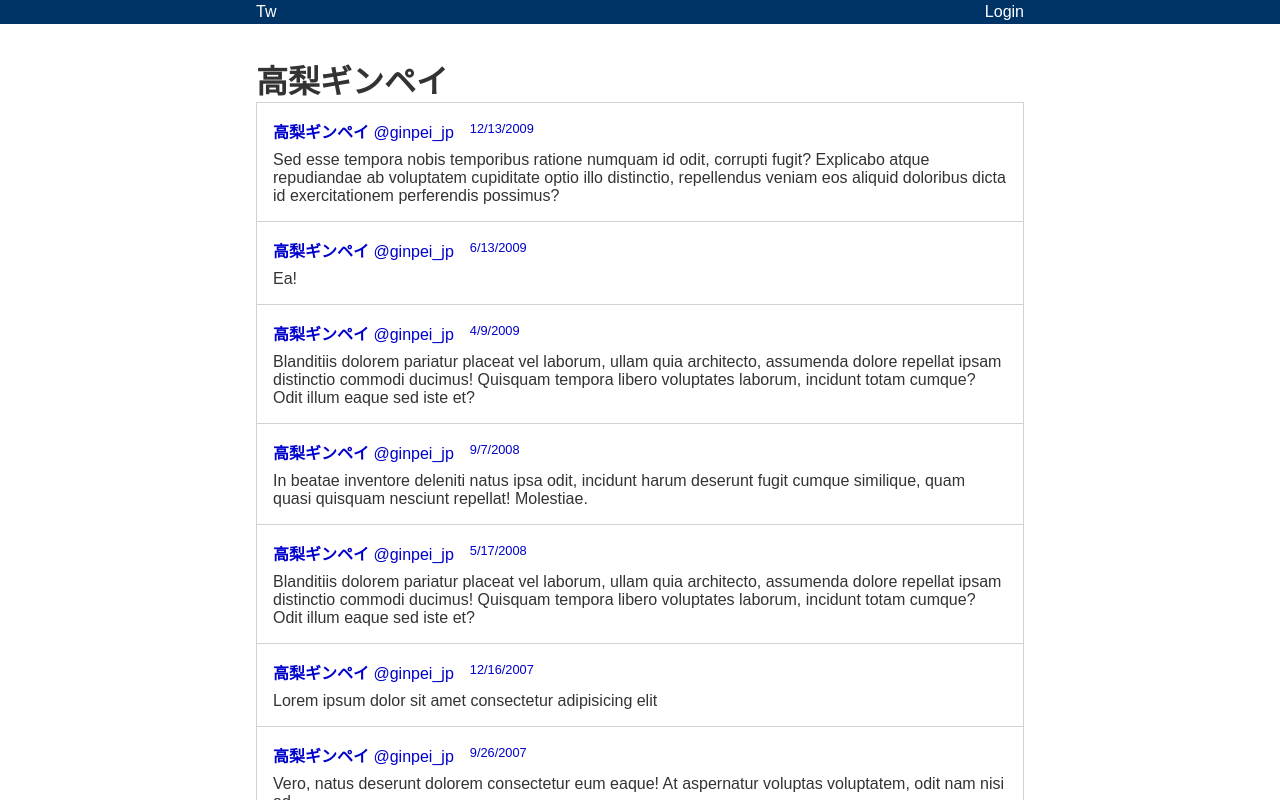
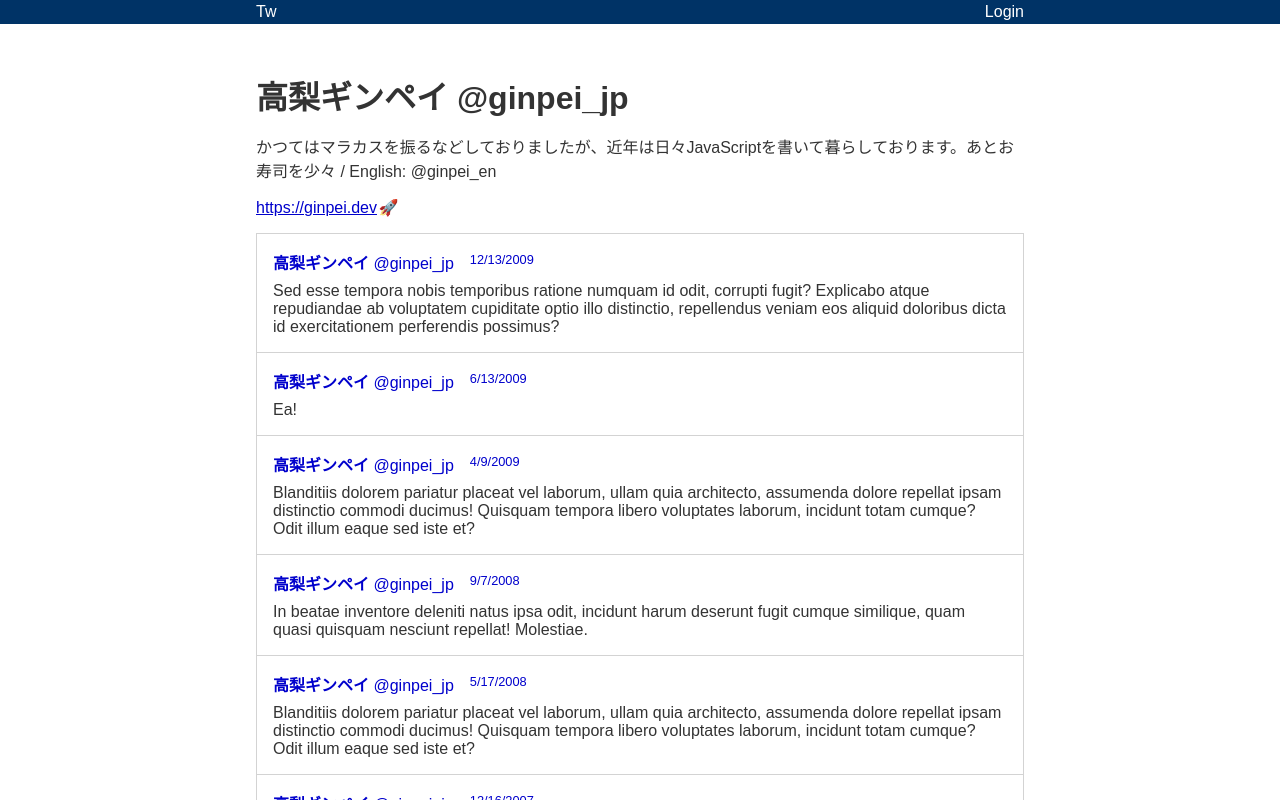
Before and after one commit to ginpei/tw2021, a Next.js app: page /ginpei_jp/ in a window 1280 px wide. Shown: the top 800 px of the page. Built offline with nearby package versions, Linux system fonts and the light colour scheme.

Commit message:
feat: 🎸 add bio and url to user

```diff
--- a/src/_fixture/messageData.dummy.ts
+++ b/src/_fixture/messageData.dummy.ts
@@ -701,5 +701,12 @@ const dummyMessageDatabase: PureMessage[] = [
     updatedAt: 1075519878465,
     userId: "id-dodododobot",
   },
+  {
+    body: "",
+    createdAt: 1626452960834,
+    id: "92938798342787642958739979803799",
+    updatedAt: 1626452960834,
+    userId: "id-noname",
+  },
 ];
 export default dummyMessageDatabase;
--- a/src/_fixture/userData.dummy.ts
+++ b/src/_fixture/userData.dummy.ts
@@ -2,9 +2,11 @@ import { createUser, User } from "../data/user";
 
 const dummyUserDatabase: User[] = [
   createUser({
+    bio: "かつてはマラカスを振るなどしておりましたが、近年は日々JavaScriptを書いて暮らしております。あとお寿司を少々 / English: @ginpei_en",
     id: "id-ginpei_jp",
     name: "高梨ギンペイ",
     screenName: "ginpei_jp",
+    url: "https://ginpei.dev",
   }),
   createUser({
     id: "id-great_tanaka",
@@ -17,9 +19,9 @@ const dummyUserDatabase: User[] = [
     screenName: "oOoOoOoOo",
   }),
   createUser({
-    id: "id-dodododo",
-    name: "ドドドドドドドドド",
-    screenName: "dodododo",
+    id: "id-noname",
+    name: "",
+    screenName: "noname",
   }),
 ];
 export default dummyUserDatabase;
--- a/src/data/user.ts
+++ b/src/data/user.ts
@@ -4,14 +4,18 @@ import { createDataRecord, dataRecordSchema } from "../gp/data/DataRecord";
 export type User = z.infer<typeof userSchema>;
 
 export const userSchema = dataRecordSchema.extend({
+  bio: z.string(),
   name: z.string(),
   screenName: z.string(),
+  url: z.string(),
 });
 
 export function createUser(initial: Partial<User> = {}): User {
   return {
     ...createDataRecord(initial),
+    bio: initial?.bio ?? "",
     name: initial?.name ?? "",
     screenName: initial?.screenName ?? "",
+    url: initial?.url ?? "",
   };
 }
--- a/src/ui/screens/userHome/UserHomePage.tsx
+++ b/src/ui/screens/userHome/UserHomePage.tsx
@@ -1,6 +1,8 @@
 import styled from "styled-components";
 import { useUserRecentMessages } from "../../../data/messageHooks";
+import { User } from "../../../data/user";
 import { useUserByScreenName } from "../../../data/userHooks";
+import { FlexBlocks } from "../../form/FlexBlocks";
 import { BasicLayout } from "../../layouts/basic/BasicLayout";
 import { ErrorMessage } from "../../stateless/ErrorMessage";
 import { TimelineMessage } from "../../stateless/TimelineMessage";
@@ -22,14 +24,36 @@ export const UserHomePage: React.FC<{ screenName: string }> = ({
 
   return (
     <BasicLayout title={`Home of ${user.name}`}>
-      <h1>{user.name}</h1>
-      <UserTimeline screenName={screenName} />
+      <FlexBlocks>
+        <UserProfile user={user} />
+        <UserTimeline user={user} />
+      </FlexBlocks>
     </BasicLayout>
   );
 };
 
-const UserTimeline: React.FC<{ screenName: string }> = ({ screenName }) => {
-  const [user] = useUserByScreenName(screenName);
+const UserProfile: React.FC<{ user: User }> = ({ user }) => {
+  return (
+    <FlexBlocks className="UserProfile">
+      <h1>
+        {user.name || "-"} @{user.screenName}
+      </h1>
+      {user.bio && <UserBio>{user.bio}</UserBio>}
+      {user.url && (
+        <div>
+          <a href={user.url}>{user.url}</a>
+        </div>
+      )}
+    </FlexBlocks>
+  );
+};
+
+const UserBio = styled.div`
+  overflow-wrap: break-word;
+  white-space: pre-wrap;
+`;
+
+const UserTimeline: React.FC<{ user: User }> = ({ user }) => {
   const [messages, messagesError] = useUserRecentMessages(
     user?.id ?? undefined,
     30
```
